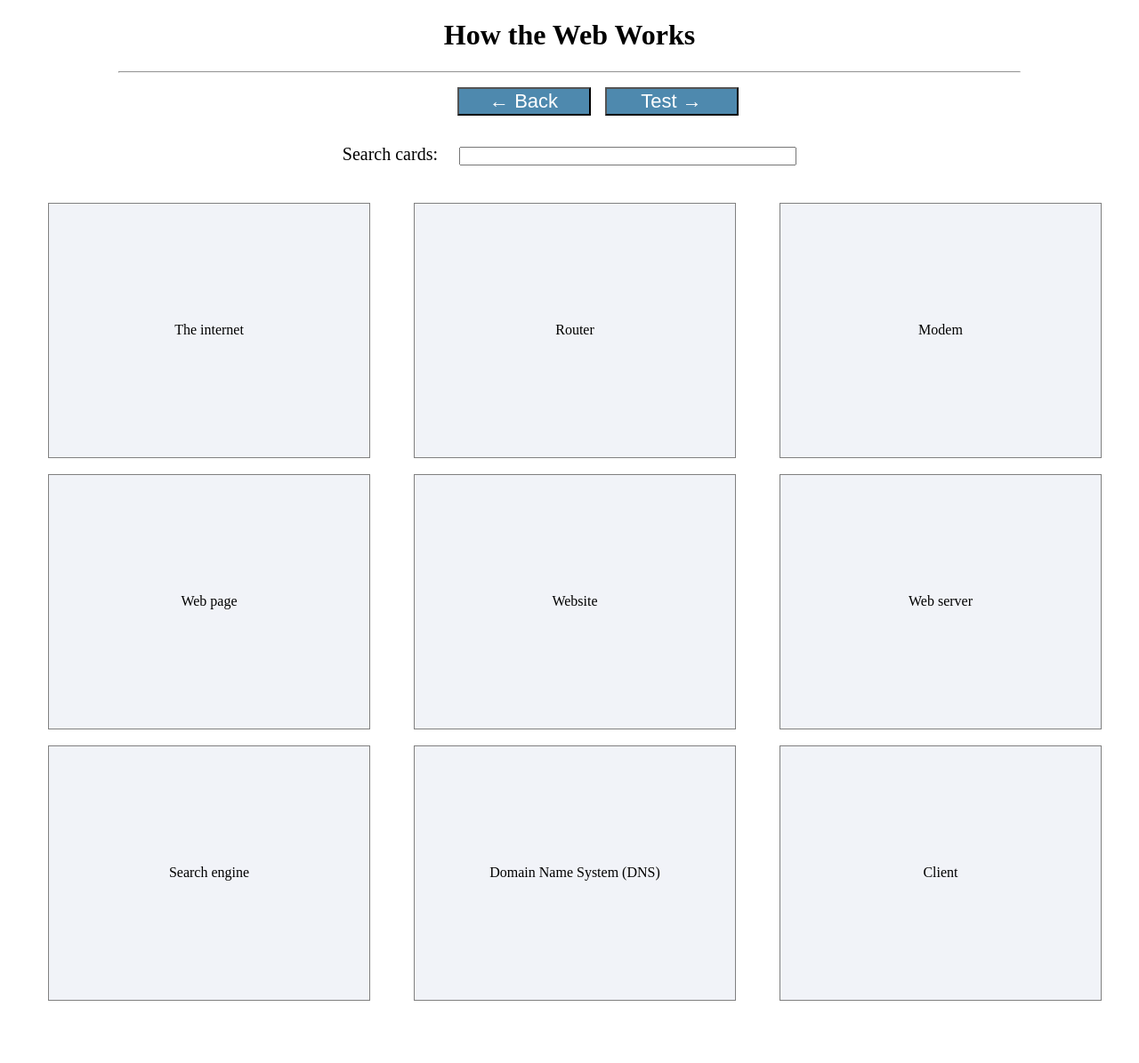
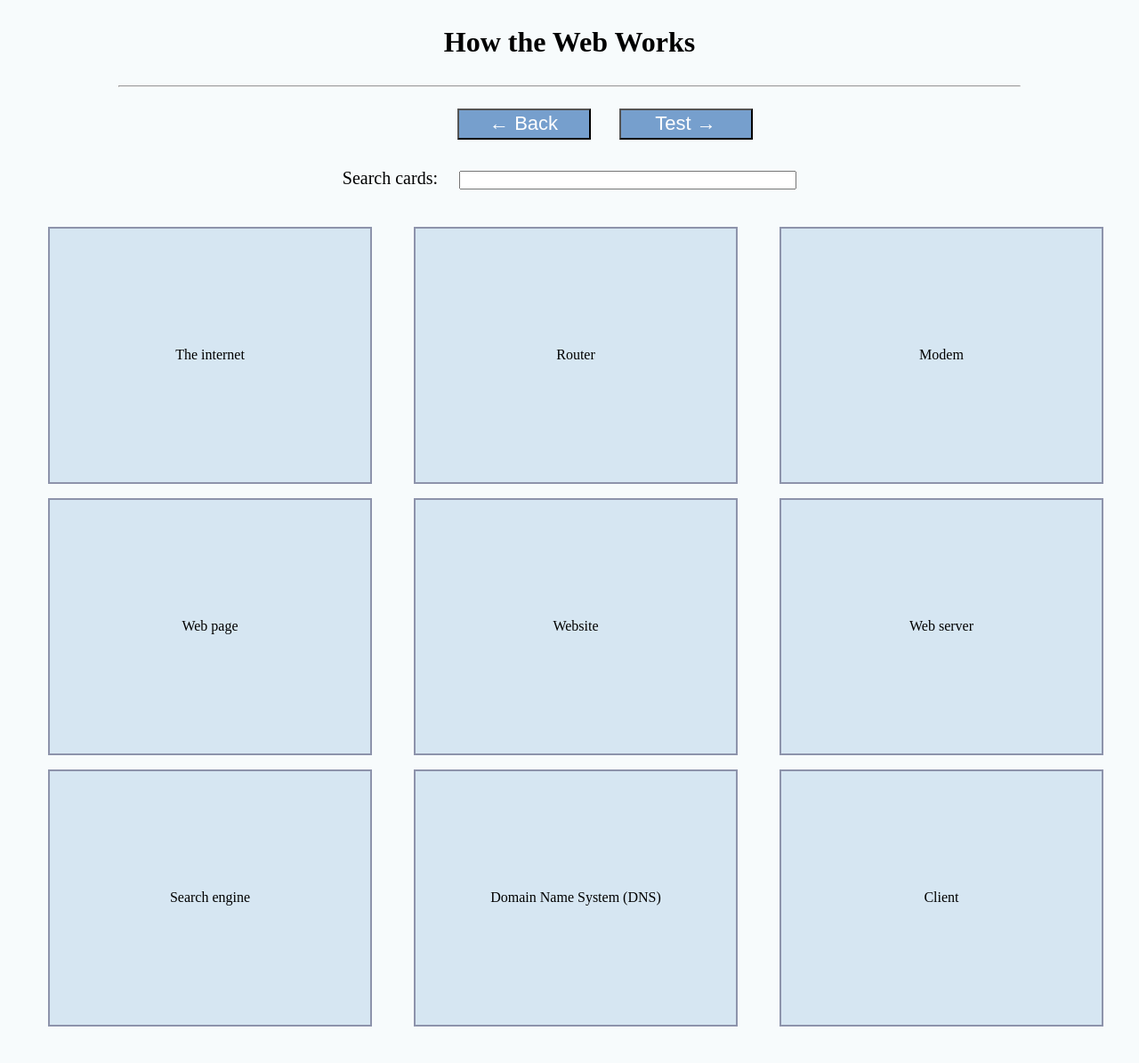
Before and after one commit to zmatus/flashcards, a Jekyll site: the page built from _decks/how-the-web-works.md, in a window 1280 px wide. Shown: the whole page at 89% size. Built offline with Jekyll 4.4.1, drawn with Linux system fonts in a browser that asks for light colours; before the commit the page ends 1136 px from its top, so only the background shows below that.

Commit message:
Change color palette

```diff
--- a/_layouts/default.html
+++ b/_layouts/default.html
@@ -13,6 +13,6 @@
 
   {{ content }}
 
-  <script src="/assets/script.js"></script>
+  <script src="/assets/main.js"></script>
 </body>
 </html>
--- a/assets/script.js
+++ b/assets/main.js
@@ -193,14 +193,19 @@
   return allCards;
 }
 
+let flashcards;
+
 if (window.location.pathname == '/') {
-  const decks = Array.from(document.querySelectorAll('.deck'));
-  const search = document.querySelector('#search-decks');
-  filterDecks(decks, search);
+  let decks = Array.from(document.querySelectorAll('.deck'));
+  let searchDecks = document.querySelector('#search-decks');
+
+  filterDecks(decks, searchDecks);
 } else {
   let container = document.querySelector('.cards-container');
   let terms = Array.from(container.children);
   let allCards = processTerms(terms);
+
+  // Generate flashcards from terms
   makeCards(container, allCards);
 
   // Hide all <p> in <main>
@@ -209,11 +214,13 @@
   });
 
   // Make cards flippable
-  let cards = document.querySelectorAll('.card');
-  flipCard(cards);
+  flashcards = document.querySelectorAll('.card');
+  flipCard(flashcards);
 
   // Make cards searchable
-  cards = Array.from(cards);
-  let search = document.querySelector('#search-cards');
-  filterCards(cards, search);
+  flashcards = Array.from(flashcards);
+  let searchCards = document.querySelector('#search-cards');
+  filterCards(flashcards, searchCards);
 }
+
+console.log(flashcards);
--- a/assets/style.css
+++ b/assets/style.css
@@ -3,7 +3,12 @@
 General styling
 ===============
 */
-
+body {
+  background: #f7fbfc;
+  display: flex;
+  flex-direction: column;
+  justify-content: space-evenly;
+}
 h1 {
   text-align: center;
 }
@@ -14,13 +19,11 @@ hr {
   display: none !important;
 }
 
-
 /*
 ==========
 Search bar
 ==========
 */
-
 .search-bar {
   text-align: center;
   width: 100%;
@@ -40,7 +43,6 @@ Search bar
 Decks container
 ===============
 */
-
 .decks-container {
   display: flex;
   width: 80%;
@@ -50,25 +52,27 @@ Decks container
   flex-wrap: wrap;
 }
 .decks-container a {
+  position: relative;
   text-decoration: none;
-  color: gray;
+  color: black;
   font-size: 18px;
   margin-right: 1em;
 }
 .decks-container a:hover {
-  color: black;
+  bottom: 10px;
 }
 .deck {
   display: flex;
   justify-content: center;
   align-items: center;
-  width: 300px;
-  height: 200px;
-  border: 1px solid gray;
+  width: 325px;
+  height: 250px;
+  border: 1px solid black;
   padding: 1em;
+  background: #d6e6f2;
 }
 .deck:hover {
-  box-shadow: 3px 3px 3px black;
+  box-shadow: 2px 2px 2px black;
   border: 1px solid black;
 }
 
@@ -77,20 +81,24 @@ Decks container
 Deck control
 ============
 */
-
 .deck-control {
   display: grid;
   width: 20%;
   grid-template-columns: repeat(2, 1fr);
-  margin: 1em auto;
-  grid-gap: 1em;
+  margin: 0 auto;
+  grid-gap: 2em;
+  padding-top: 1em;
 }
 .deck-control button {
   color: white;
-  min-width: 150px;
-  min-height: 30px;
+  width: 150px;
+  height: 35px;
   font-size: 22px;
-  background: #4e89ae;
+  font-weight: 500;
+  background: #769fcd;
+}
+.deck-control button:hover {
+  transform: scale(1.05);
 }
 
 /*
@@ -98,13 +106,14 @@ Deck control
 Cards container
 ===============
 */
-
 .cards-container {
   display: flex;
   margin: 0 auto;
   justify-content: space-evenly;
   align-items: center;
   flex-wrap: wrap;
+  font-size: 16px;
+  padding-bottom: 2em;
 }
 .card-box {
   width: 350px;
@@ -120,6 +129,9 @@ Cards container
   transition: transform 0.6s;
   transform-style: preserve-3d;
 }
+.card:hover {
+  bottom: 10px;
+}
 .card div {
   position: absolute;
   width: 100%;
@@ -130,30 +142,29 @@ Cards container
   display: flex;
   justify-content: center;
   align-items: center;
-  border: 1px solid gray;
-  background: #f1f3f8;
+  border: 2px solid #8d93ab;
+  background: #d6e6f2;
   text-align: center;
   padding: 5px;
 }
 .code-front {
-  background: #f1f3f8;
-  border: 1px solid gray;
+  background: #d6e6f2;
+  border: 2px solid #8d93ab;
   padding: 5px;
 }
 .card-back {
   display: flex;
   justify-content: center;
   align-items: center;
-  border: 1px solid gray;
+  border: 2px solid #8d93ab;
   transform: rotateY(180deg);
-  background: #d6e0f0;
+  background: #b9d7ea;
   text-align: center;
   padding: 5px;
 }
 .code-back {
-  object-fit: contain;
-  background: #d6e0f0;
-  border: 1px solid gray;
+  background: #b9d7ea;
+  border: 2px solid #8d93ab;
   transform: rotateY(180deg);
   padding: 5px;
 }
--- a/index.html
+++ b/index.html
@@ -8,13 +8,9 @@ title: Your Decks
 </div>
 
 <main class="decks-container">
-
   {% for deck in site.decks %}
-
     <a class="deck-link" href="{{ deck.url }}">
       <article class="deck">{{ deck.title }}</article>
     </a>
-
   {% endfor %}
-
-</main>
+  </main>
```
